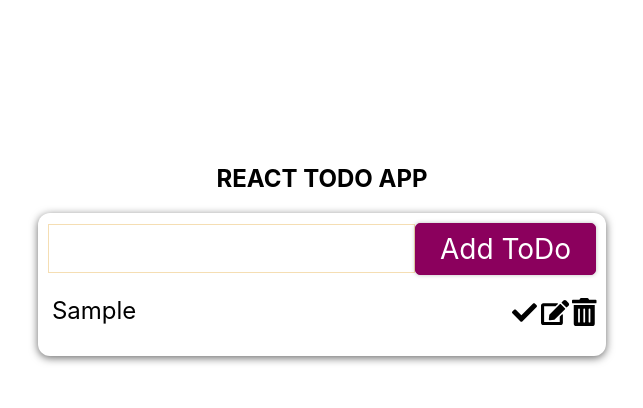
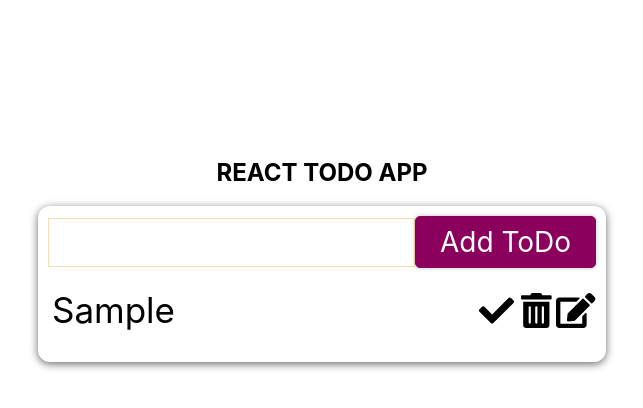
Before and after one commit to keremkoca/react-todo-project, a React (Create React App) app: page / in a window 1280 px wide. Both pictures are taken after typing "Sample" into the empty fields and a click on the button "Add ToDo". Shown: the top 408 px of the page, without its empty margins (318-961 px from the left). Built offline with nearby package versions, Linux system fonts and the light colour scheme.

Commit message:
css changes

```diff
--- a/src/Components/CreateTodoList.module.css
+++ b/src/Components/CreateTodoList.module.css
@@ -5,7 +5,7 @@
 .ul li {
   padding-top: 5px;
   padding-bottom: 5px;
-  font-size: 24px;
+  font-size: 35px;
 }
 .checked {
   background-color: lawngreen;
--- a/src/Components/EditTodoItem.js
+++ b/src/Components/EditTodoItem.js
@@ -1,3 +1,4 @@
+import classes from "./EditTodoItem.module.css";
 import { FontAwesomeIcon } from "@fortawesome/react-fontawesome";
 import { faEdit } from "@fortawesome/free-solid-svg-icons";
 import Edit from "./UI/EditButton.module.css";
@@ -5,7 +6,9 @@ import Button from "./UI/Button";
 const EditTodoItem = (props) => {
   return (
     <li
-      className={props.todo.status ? props.classes.checked : null}
+      className={`${props.todo.status ? props.classes.checked : null} ${
+        classes.li
+      }`}
       id={props.todo.id}
       key={props.todo.id}
     >
--- /dev/null
+++ b/src/Components/EditTodoItem.module.css
@@ -0,0 +1,19 @@
+.li {
+  display: flex;
+  justify-content: space-between;
+}
+.li input {
+  height: 45px;
+  font-size: 28px;
+  border: 0.5px solid wheat;
+  float: left;
+}
+.li button {
+  display: flex;
+  margin-right: 55px;
+  background-color: transparent;
+  color: rgb(51, 51, 189);
+  border: none;
+  box-shadow: none;
+  font-size: 40px;
+}
--- a/src/Components/TodoItem.js
+++ b/src/Components/TodoItem.js
@@ -13,6 +13,16 @@ const TodoItem = (props) => {
       isediting={props.isediting}
     >
       {props.todo.text}
+      <Button className={Edit.button}>
+        {
+          <FontAwesomeIcon
+            icon={faEdit}
+            name="checkBtn"
+            onClick={() => props.onEdit(props.todo.id)}
+            id={props.todo.id}
+          />
+        }
+      </Button>
       <Button type="button" className={Delete.button}>
         {
           <FontAwesomeIcon
@@ -23,16 +33,7 @@ const TodoItem = (props) => {
           />
         }
       </Button>
-      <Button className={Edit.button}>
-        {
-          <FontAwesomeIcon
-            icon={faEdit}
-            name="checkBtn"
-            onClick={() => props.onEdit(props.todo.id)}
-            id={props.todo.id}
-          />
-        }
-      </Button>
+
       <Button className={Check.button}>
         {
           <FontAwesomeIcon
--- a/src/Components/UI/CheckButton.module.css
+++ b/src/Components/UI/CheckButton.module.css
@@ -2,10 +2,12 @@
   background-color: transparent;
   color: black;
   border: none;
-  padding: 2px;
+  padding: 0;
   float: right;
   box-shadow: none;
-  font-size: 25px;
+  font-size: inherit;
+  width: 40px;
+  height: 40px;
 }
 .button :hover,
 .button:active {
--- a/src/Components/UI/DeleteButton.module.css
+++ b/src/Components/UI/DeleteButton.module.css
@@ -6,6 +6,9 @@
   border: none;
   float: right;
   box-shadow: none;
+  font-size: inherit;
+  width: 40px;
+  height: 40px;
 }
 .button :hover,
 .button:active {
--- a/src/Components/UI/EditButton.module.css
+++ b/src/Components/UI/EditButton.module.css
@@ -2,14 +2,16 @@
   background-color: transparent;
   color: black;
   border: none;
-  padding: 2px;
+  padding: 0;
   float: right;
   box-shadow: none;
-  font-size: 25px;
+  font-size: inherit;
+  width: 40px;
+  height: 40px;
 }
 .button:hover,
 .button:active {
-  color: blue;
+  color: rgb(51, 51, 189);
   transition-timing-function: linear;
   transition-delay: 0.2s;
   transform: scale(1.1);
```
